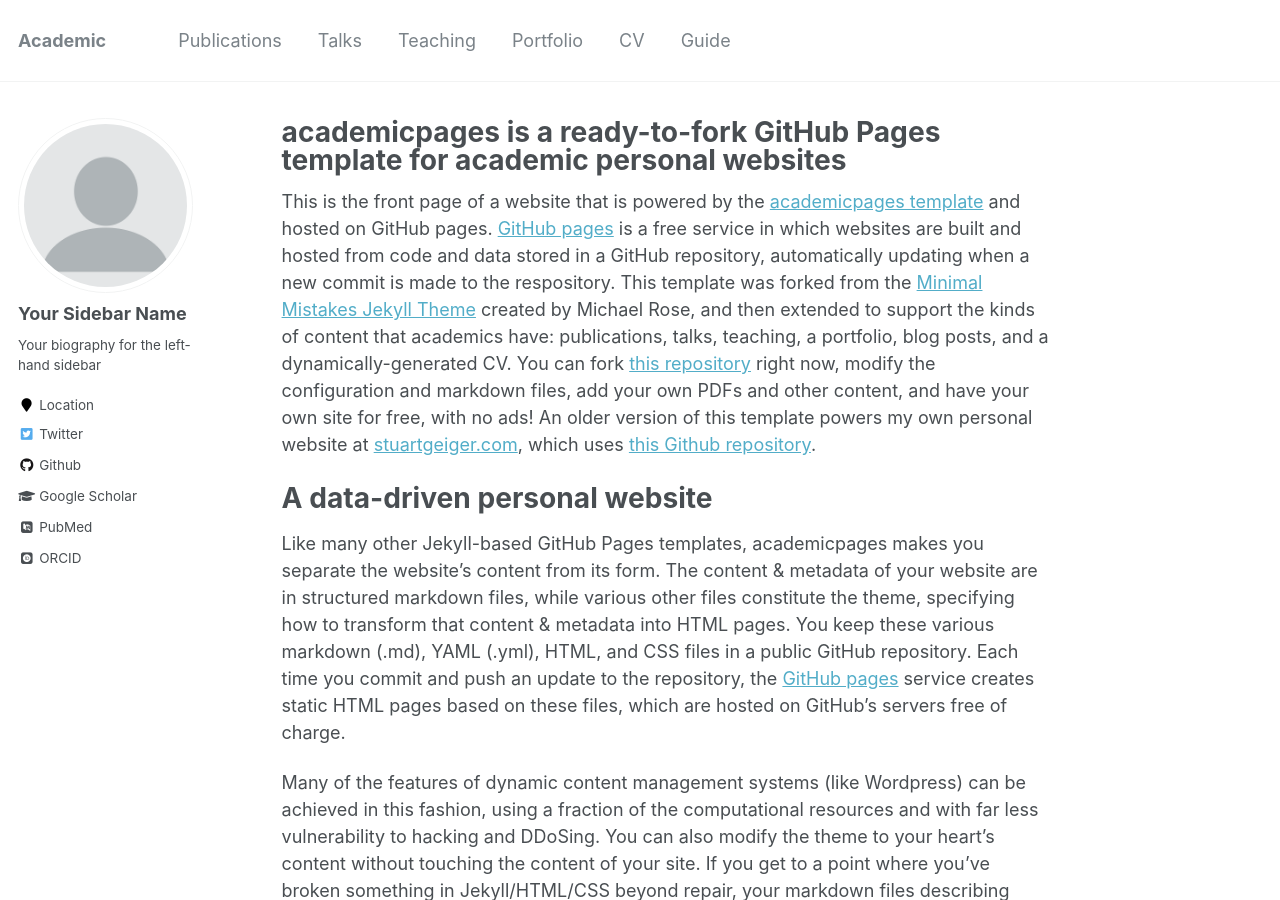
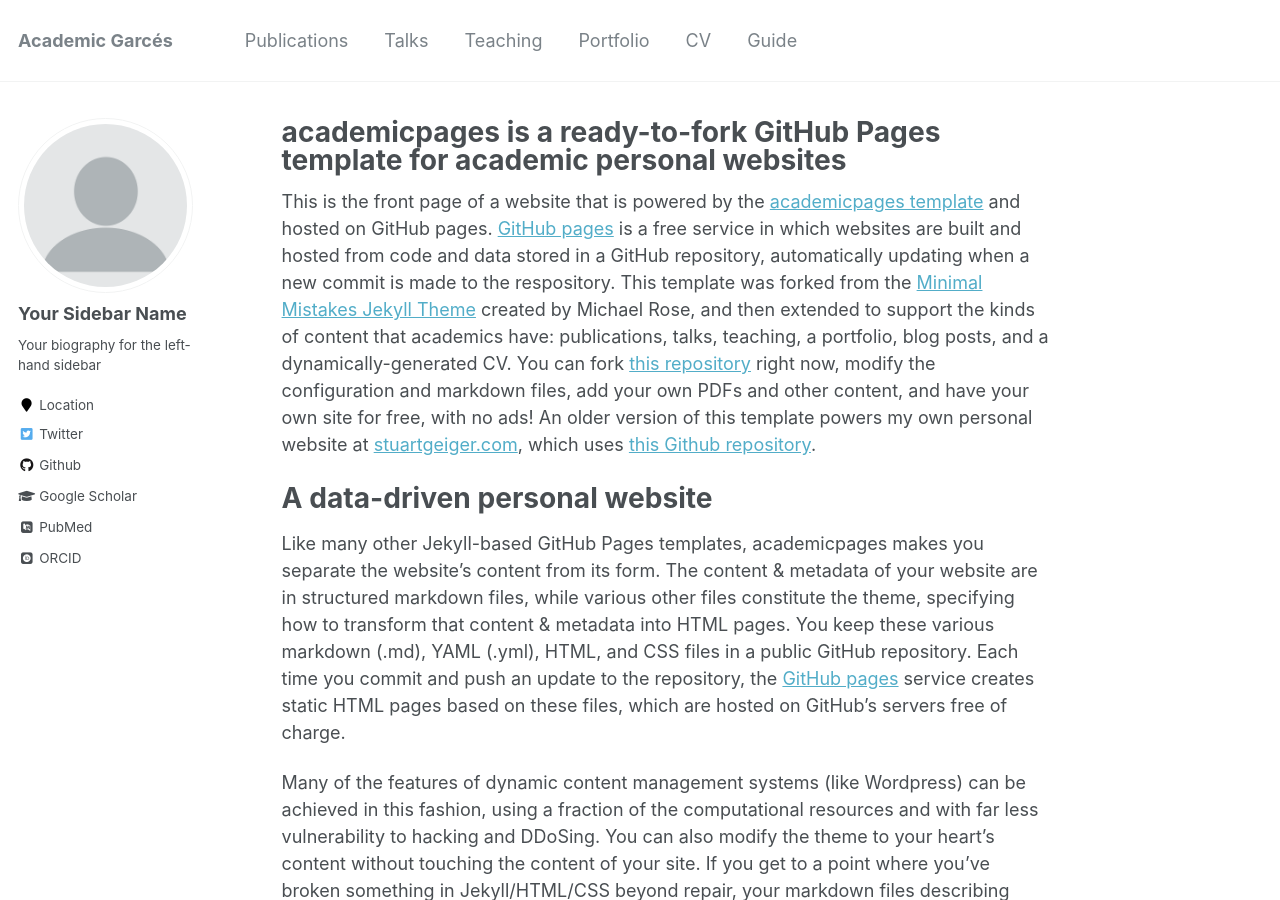
Before and after one commit to IreneGarces/irenegarces.github.io, a Jekyll site: the page built from _pages/about.md, in a window 1280 px wide and 900 px high. Built offline with Jekyll 4.4.1, drawn with Linux system fonts in a browser that asks for light colours; some web fonts are replaced.

Commit message:
Update _config.yml

```diff
--- a/_config.yml
+++ b/_config.yml
@@ -7,7 +7,7 @@
 
 # Site Settings
 locale                   : "en-US"
-title                    : "Academic"
+title                    : "Academic Garcés"
 title_separator          : "-"
 name                     : &name "Academic"
 description              : &description "personal description"
```
